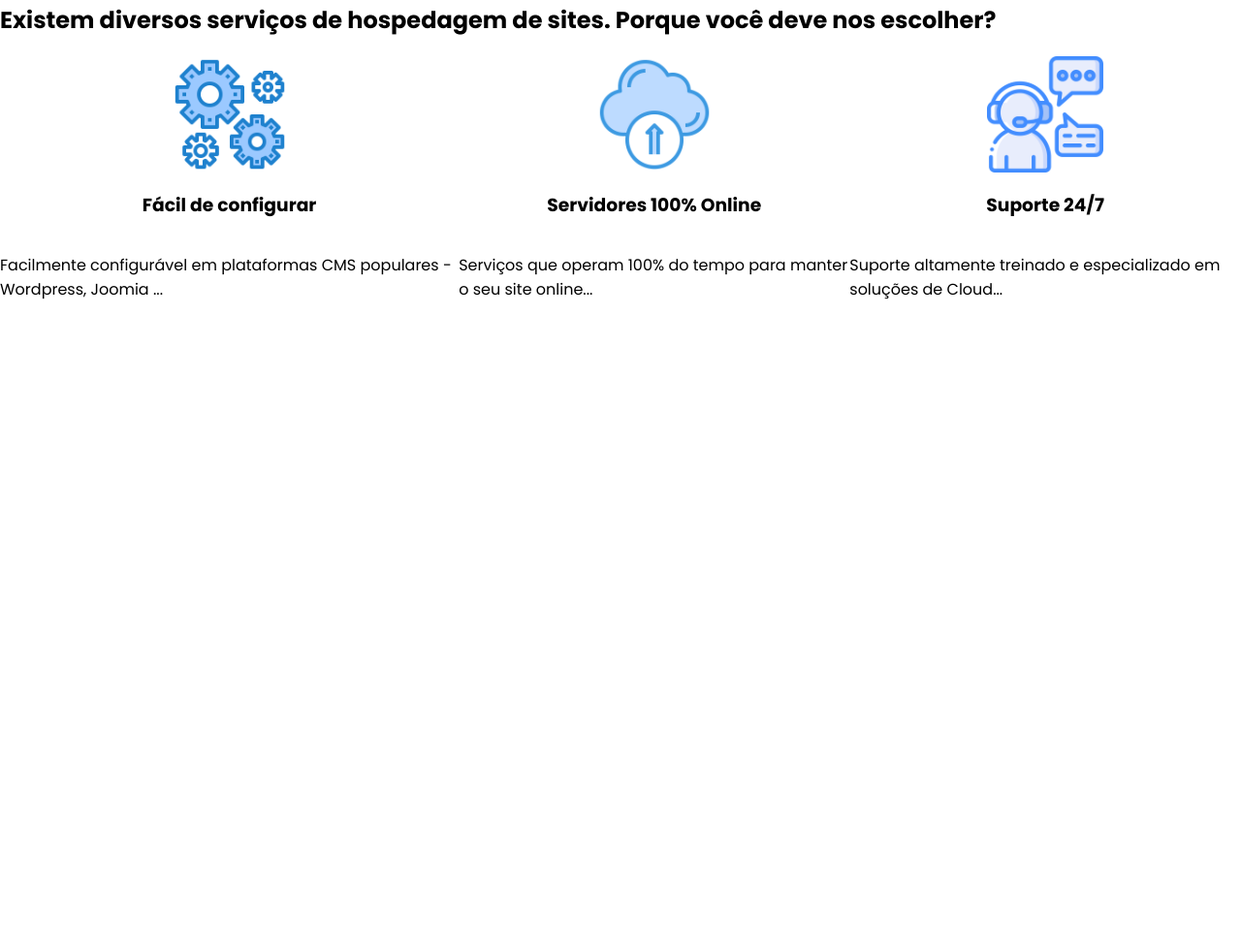
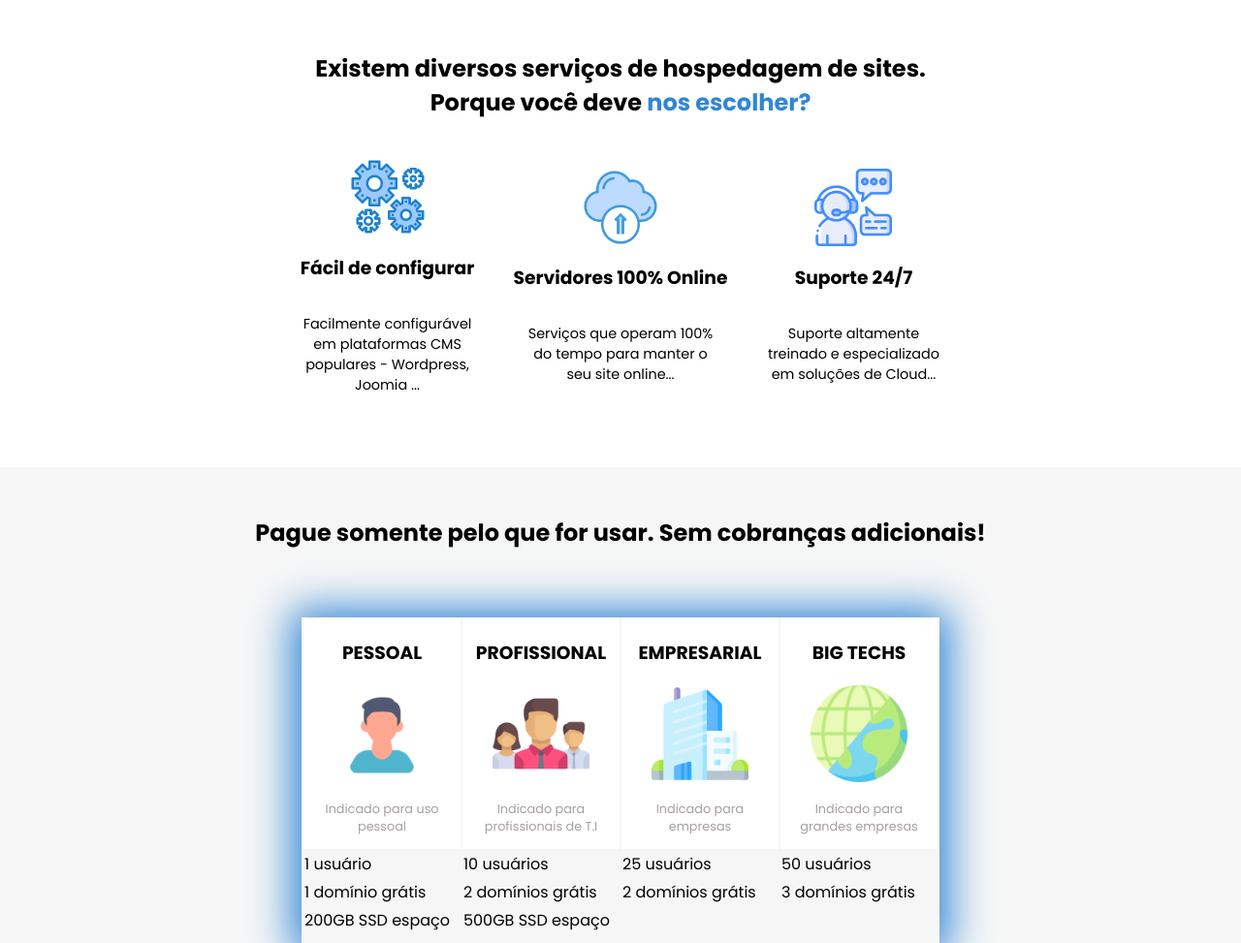
Before and after one commit to AurelioAlves4002/provedor-de-hospedagens, a plain HTML site: page index.html in a window 1280 px wide. Shown: the part 639-1612 px from the top of the page at 97% size. Before the commit the page ends 966 px from the top, so only its background shows below. Drawn offline with Linux system fonts and the light colour scheme.

Commit message:
finalizei a seção das informações e comecei a seção dos planos, com uma tabela informativa

```diff
--- a/index.html
+++ b/index.html
@@ -32,7 +32,8 @@
             <div class="conteudo-banner">
                 <p>Simples - Fácil de usar - 10x mais rápido</p>
                 <h2>O melhor serviço de hospedagem na web para o seu site.</h2>
-                <p>Obtenha a melhor velocidade para o seu site. Não perca mais clientes por causa de lentidão na sua hospedagem.</p>
+                <p>Obtenha a melhor velocidade para o seu site. Não perca mais clientes por causa de lentidão na sua
+                    hospedagem.</p>
             </div> <!--conteudo-banner-->
 
             <div class="img-banner">
@@ -52,7 +53,7 @@
         </section> <!--anuncio-->
 
         <section class="informacoes">
-            <h2>Existem diversos serviços de hospedagem de sites. Porque você deve nos escolher?</h2>
+            <h2>Existem diversos serviços de hospedagem de sites. <br> Porque você deve <span>nos escolher?</span></h2>
             <div class="card-flex">
                 <div class="card">
                     <img src="assets/informacoes/icone-engrenagens.png">
@@ -71,6 +72,77 @@
                     <h3>Suporte 24/7</h3>
                     <p>Suporte altamente treinado e especializado em soluções de Cloud...</p>
                 </div>
+            </div> <!--card-flex-->
+        </section> <!--informações-->
+
+        <section class="planos">
+            <h2>Pague somente pelo que for usar. Sem cobranças adicionais!</h2>
+            <div class="flex-tabela">
+                <table>
+                    <thead>
+                        <tr>
+                            <th>
+                                <h3>PESSOAL</h3>
+                                <img src="assets/tabela/pessoal-icone.png">
+                                <p>Indicado para uso pessoal</p>
+                            </th>
+
+                            <th>
+                                <h3>PROFISSIONAL</h3>
+                                <img src="assets/tabela/equipe-icone.png">
+                                <p>Indicado para profissionais de T.I</p>
+                            </th>
+
+                            <th>
+                                <h3>EMPRESARIAL</h3>
+                                <img src="assets/tabela/empresa-icone.png">
+                                <p>Indicado para empresas</p>
+                            </th>
+
+                            <th>
+                                <h3>BIG TECHS</h3>
+                                <img src="assets/tabela/big-tech.png">
+                                <p>Indicado para grandes empresas</p>
+                            </th>
+                        </tr>
+                    </thead>
+                    <tbody>
+                        <tr>
+                            <td>1 usuário</td>
+                            <td>10 usuários</td>
+                            <td>25 usuários</td>
+                            <td>50 usuários</td>
+                        </tr>
+
+                        <tr>
+                            <td>1 domínio grátis</td>
+                            <td>2 domínios grátis</td>
+                            <td>2 domínios grátis</td>
+                            <td>3 domínios grátis</td>
+                        </tr>
+
+                        <tr>
+                            <td>200GB SSD espaço</td>
+                            <td>500GB SSD espaço</td>
+                            <td></td>
+                            <td></td>
+                        </tr>
+
+                        <tr>
+                            <td></td>
+                            <td></td>
+                            <td></td>
+                            <td></td>
+                        </tr>
+
+                        <tr>
+                            <td></td>
+                            <td></td>
+                            <td></td>
+                            <td></td>
+                        </tr>
+                    </tbody>
+                </table>
             </div>
         </section>
     </main>
--- a/style.css
+++ b/style.css
@@ -9,6 +9,10 @@ body {
     margin: 0;
     box-sizing: border-box;
     font-family: 'Poppins';
+}
+
+span {
+    color: #2f86d6;
 }
 
 /* Cabeçalho */
@@ -122,18 +126,67 @@ nav a:hover {
 
 /* informações */
 
+.informacoes h2 {
+    text-align: center;
+    padding: 50px 60px 20px;
+}
+
 .card-flex {
     display: flex;
     justify-content: center;
     align-items: center;
+    gap: 30px;
+    margin-bottom: 60px;
 }
 
 .card-flex .card {
     display: flex;
     flex-direction: column;
     align-items: center;
+    text-align: center;
 }
 
 .card-flex .card img {
-    max-height: 120px;
+    max-height: 80px;
 }
+
+.card-flex .card p {
+    width: 200px;
+    font-size: 0.9rem;
+}
+
+/* Planos */
+
+.planos {
+    background-color: #f6f6f6;
+}
+
+.planos h2 {
+    text-align: center;
+    padding: 50px 0px;
+}
+
+.flex-tabela {
+    display: flex;
+    justify-content: center;
+}
+
+table {
+    box-shadow: 0px 2px 40px 10px rgba(47, 134, 214, 1);
+}
+
+table th {
+    width: 160px;
+    background-color: white;
+}
+
+table img{
+    max-width: 100px;
+}
+
+table p {
+    font-weight: normal;
+    font-size: 0.8rem;
+    padding: 0px 10px;
+    color: #a89f9f;
+}
```
